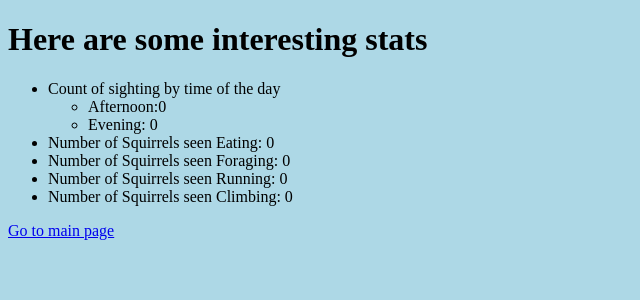
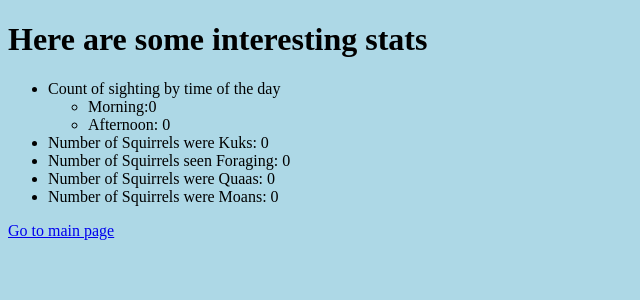
Before and after one commit to johnnyzzy47/TFA_J_S, a Django app: page /sightings/stats/ in a window 1280 px wide. Shown: the top 300 px of the page, without its empty margins (0-640 px from the left). Run offline with Django 3.2, Linux system fonts and the light colour scheme; data that the repository does not hold is empty.

Commit message:
stat updated

```diff
--- a/tracker_app/templates/tracker_app/stats.html
+++ b/tracker_app/templates/tracker_app/stats.html
@@ -7,13 +7,13 @@
 	<ul>
 		<li> Count of sighting by time of the day  </li>
 		<ul>
-			<li> Afternoon:{{AM_count}} </li>
-			<li> Evening: {{PM_count}} </li>
+			<li> Morning:{{AM_count}} </li>
+			<li> Afternoon: {{PM_count}} </li>
 	        </ul>
-		<li>Number of Squirrels seen Eating: {{Eating_count}}</li>
+		<li>Number of Squirrels were Kuks: {{Kuks_count}}</li>
 		<li>Number of Squirrels seen Foraging: {{Foraging_count}}</li>
-		<li>Number of Squirrels seen Running:  {{Running_count}}</li>
-		<li>Number of Squirrels seen Climbing: {{Climbing_count}}</li>
+		<li>Number of Squirrels were Quaas:  {{Quaas_count}}</li>
+		<li>Number of Squirrels were Moans: {{Moans_count}}</li>
 	</ul>
 	<p><a href='/'>Go to main page</a> </p>
 </body>
--- a/tracker_app/views.py
+++ b/tracker_app/views.py
@@ -53,30 +53,30 @@ def get_stats(request):
     #squirrel= Squirrel.objects.all()
     AM_count = 0
     PM_count = 0
-    Eating_count =0
-    Running_count =0
+    Kuks_count =0
+    Quaas_count =0
+    Moans_count =0
     Foraging_count =0
-    Climbing_count =0
     for i in Squirrel.objects.all():
         if i.Shift == 'AM':
             AM_count+=1
         if i.Shift == 'PM':
             PM_count+=1
-        if i.Eating == True:
-            Eating_count +=1
-        if i.Climbing== True:
-            Climbing_count +=1
-        if i.Running == True:
-            Running_count +=1
+        if i.Kuks == True:
+            Kuks_count +=1
+        if i.Quaas== True:
+            Quaas_count +=1
+        if i.Moans == True:
+            Moans_count +=1
         if i.Foraging == True:
             Foraging_count +=1
     context = {
             'AM_count':AM_count,
             'PM_count':PM_count,
-            'Eating_count':Eating_count,
-            'Running_count':Running_count,
+            'Kuks_count':Kuks_count,
+            'Quaas_count':Quaas_count,
             'Foraging_count':Foraging_count,
-            'Climbing_count':Climbing_count,
+            'Moans_count':Moans_count,
             }
     return render(request, 'tracker_app/stats.html', context)
 
```
